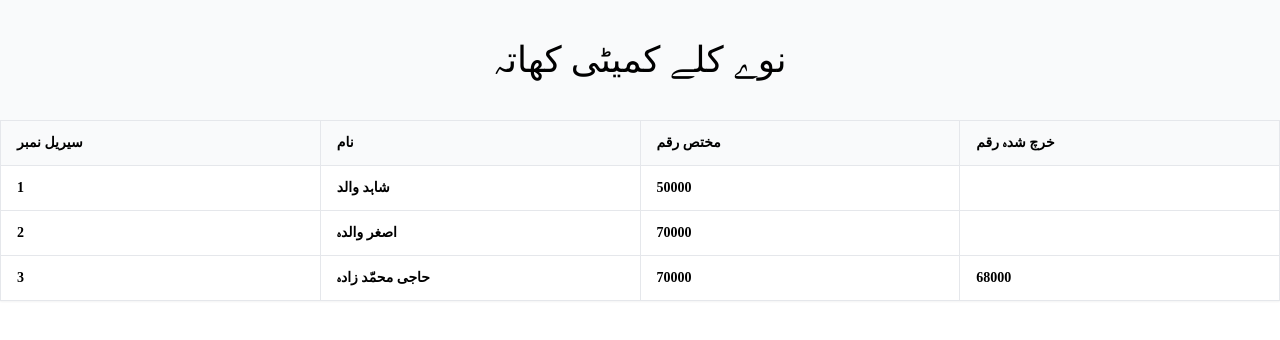
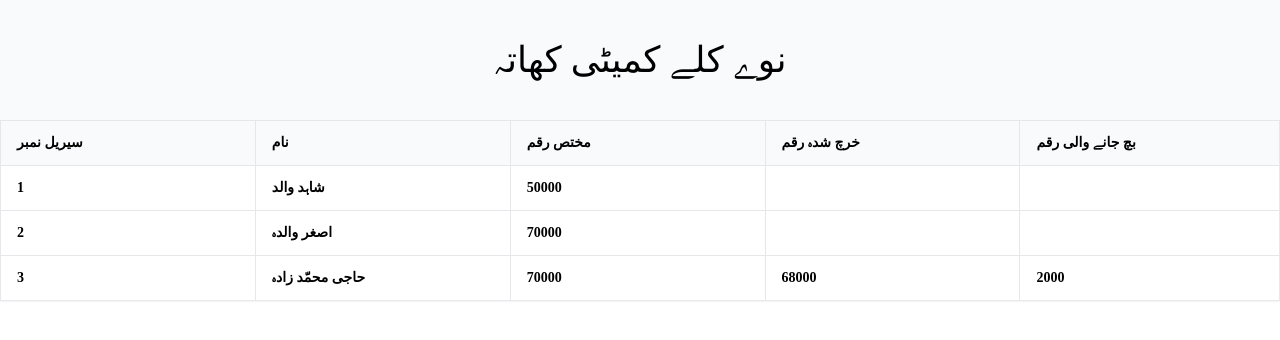
Before and after one commit to shakilkhan12/committee, a Next.js app: page /expenses in a window 1280 px wide. Shown: the top 340 px of the page. Built offline with nearby package versions, Linux system fonts and the light colour scheme; a web font is replaced by a local one.

Commit message:
data updated

```diff
--- a/src/app/expenses/page.tsx
+++ b/src/app/expenses/page.tsx
@@ -16,6 +16,8 @@ const page = () => {
                     <th className='px-4 py-3 urdu min-w-[130px] border'>نام </th>
                     <th className='px-4 py-3 urdu min-w-[130px] border'>مختص رقم</th>
                     <th className='px-4 py-3 urdu min-w-[130px] border'>خرچ شدہ رقم</th>
+                    <th className='px-4 py-3 urdu min-w-[130px] border'>بچ جانے والی رقم</th>
+
                 </tr>
             </thead>
             <tbody className='divide-y divide-gray-100'>
@@ -26,6 +28,8 @@ const page = () => {
                             <td className='font-semibold border px-4 py-3 urdu'>{person.name}</td>
                             <td className='font-semibold border px-4 py-3 urdu'>{person.amount}</td>
                             <td className='font-semibold border px-4 py-3 urdu'>{person.expense}</td>
+                            <td className='font-semibold border px-4 py-3 urdu'>{person.expense ? person.amount - person.expense : ''}</td>
+
                         </tr>
                     )
                 })}
```
